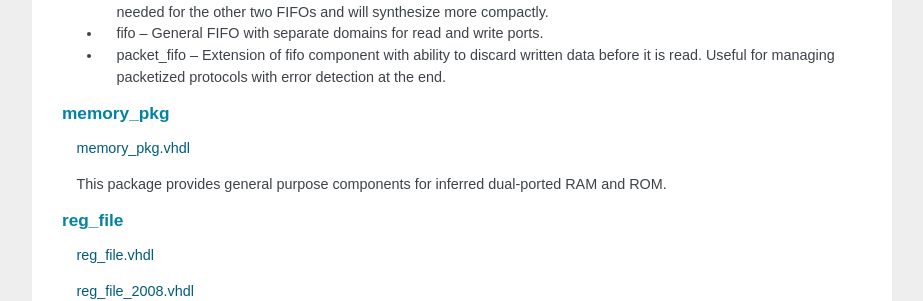
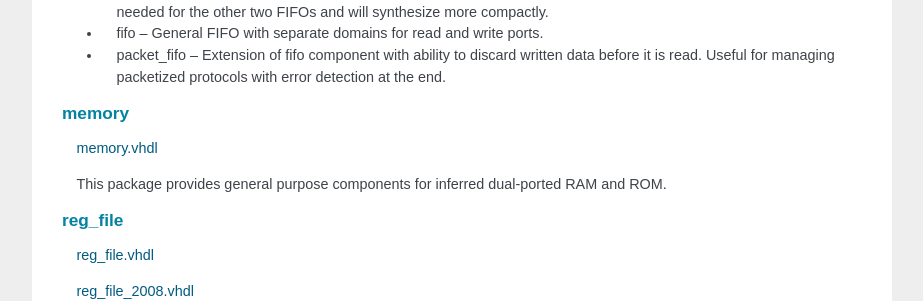
Before and after one commit to kevinpt/vhdl-extras, a Sphinx documentation site: the page built from doc/rst/packages.rst, in a window 1280 px wide and 900 px high, scrolled down 3285 px. Shown: the part 157-458 px from the top of the window, without its empty margins (198-1121 px from the left). Built offline with Sphinx 7.4.7, drawn with Linux system fonts in a browser that asks for light colours.

Commit message:
Rename memory_pkg to memory

```diff
--- a/README.txt
+++ b/README.txt
@@ -114,7 +114,7 @@ The VHDL-extras library contains the following packages:
   * Memories
       fifo_pkg -- General purpose FIFOs
 
-      memory_pkg -- Synthesizable memories
+      memory -- Synthesizable memories
 
       reg_file -- General purpose register file
 
--- a/doc/index.rst
+++ b/doc/index.rst
@@ -51,7 +51,7 @@ The VHDL-extras library contains the following packages:
 * Memories
     :ref:`fifo_pkg` -- General purpose FIFOs
 
-    :ref:`memory_pkg` -- Synthesizable memories
+    :ref:`memory` -- Synthesizable memories
 
     :ref:`reg_file` -- General purpose register file
 
--- a/doc/rst/packages.rst
+++ b/doc/rst/packages.rst
@@ -244,12 +244,12 @@ status flags. The FIFOs have the following differences:
 * fifo        -- General FIFO with separate domains for read and write ports.
 * packet_fifo -- Extension of fifo component with ability to discard written data before it is read. Useful for managing packetized protocols with error detection at the end.
 
-.. _memory_pkg:
+.. _memory:
 
-memory_pkg
-~~~~~~~~~~
+memory
+~~~~~~
 
-`memory_pkg.vhdl <http://code.google.com/p/vhdl-extras/source/browse/rtl/extras/memory_pkg.vhdl>`_
+`memory.vhdl <http://code.google.com/p/vhdl-extras/source/browse/rtl/extras/memory.vhdl>`_
 
 This package provides general purpose components for inferred dual-ported RAM and ROM.
 
```
Also changed, not shown: other parts of doc/index.rst (+1 -1 lines), 5 other files.
